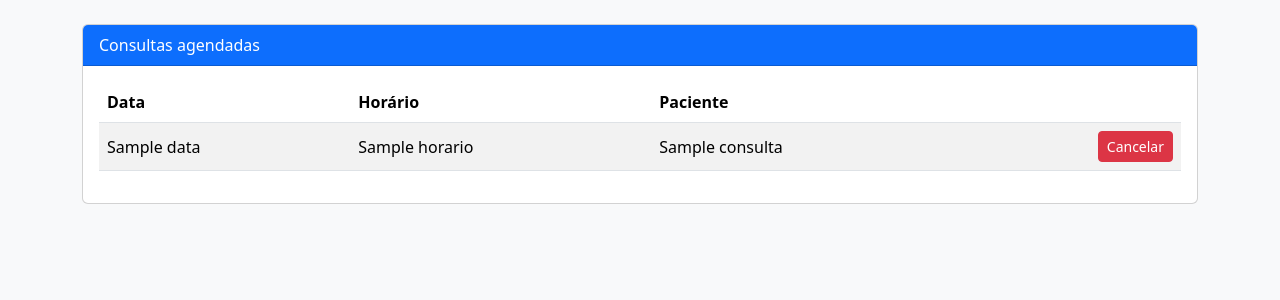
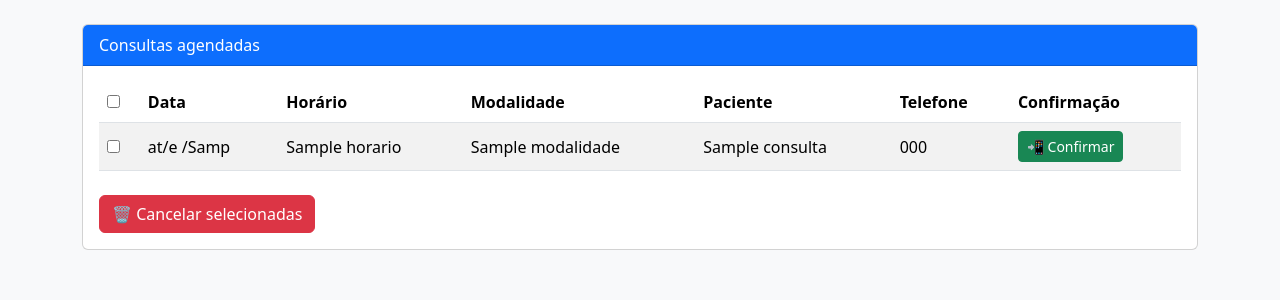
Before and after one commit to danielbrayner/agenda-dra-gabrielle, a Flask app: template templates/admin_panel.html in a window 1280 px wide. Shown: the part 55-355 px from the top of the page. Run offline with Flask 2, Linux system fonts and the light colour scheme; the template is opened without the code that fills it: most values are stand-ins (such as "Sample title", 1, 10 or a date in 2020).

Commit message:
feat: melhorias no agendamento, admin e novas colunas (telefone e modalidade)

```diff
--- a/server.py
+++ b/server.py
@@ -47,7 +47,7 @@ def buscar_disponibilidade_sqlite():
     return [(datetime.strptime(r["data"], "%Y-%m-%d").date(), r["horario"]) for r in rows]
 
 
-def marcar_horario_sqlite(data, horario, nome_paciente):
+def marcar_horario_sqlite(data, horario, nome_paciente, telefone, modalidade):
     conn = get_db_connection()
     cursor = conn.cursor()
 
@@ -65,10 +65,14 @@ def marcar_horario_sqlite(data, horario, nome_paciente):
         UPDATE agendamentos
         SET disponivel = 'nao',
             nome_paciente = ?,
+            telefone = ?,
+            modalidade = ?,
             criado_em = ?
         WHERE id = ?
     """, (
         nome_paciente,
+        telefone,
+        modalidade,
         datetime.now().strftime("%Y-%m-%d %H:%M:%S"),
         row["id"]
     ))
@@ -88,6 +92,12 @@ def login_required(f):
         return f(*args, **kwargs)
     return decorated
 
+
+def parece_telefone(texto):
+    numeros = "".join(c for c in texto if c.isdigit())
+    return 10 <= len(numeros) <= 11
+
+
 # =============================
 # INTENÇÕES
 # =============================
@@ -101,6 +111,7 @@ def detectar_intencao(msg):
     if any(p in msg for p in [
         "onde atende",
         "onde a dra atende",
+        "onde ela atende",
         "local de atendimento",
         "local",
         "endereço",
@@ -161,6 +172,8 @@ def chat():
         estado_usuario[user_id] = {
             "etapa": "inicio",
             "nome": None,
+            "telefone": None,
+            "modalidade": None,
             "data": None,
             "horario": None,
             "boas_vindas_enviadas": False
@@ -191,7 +204,7 @@ def chat():
                 "reply": (
                     "Sou o assistente virtual inteligente da Dra. Gabrielle. "
                     "Espero que esteja bem 😊. Como posso ajudar?\n"
-                    "Você pode reiniciar esse atendimento a qualquer momento digitando *Reiniciar*."
+                    "Você pode reiniciar esse atendimento a qualquer momento digitando Reiniciar."
                 )
             })
 
@@ -246,6 +259,20 @@ def chat():
             return jsonify({"reply": "😊 Para continuar o agendamento, me informe seu *nome completo*."})
 
         estado["nome"] = mensagem_original
+        estado["etapa"] = "pedir_telefone"
+
+
+    # =============================
+    # PEDIR TELEFONE
+    # =============================
+    if estado["etapa"] == "pedir_telefone":
+
+        if not parece_telefone(mensagem_original):
+            return jsonify({
+                "reply": "📞 Por favor, informe um telefone válido com DDD (ex: 85999999999)."
+            })
+
+        estado["telefone"] = mensagem_original
         estado["etapa"] = "mostrar_horarios"
 
         horarios = buscar_disponibilidade_sqlite()
@@ -256,6 +283,7 @@ def chat():
         texto = "Temos os seguintes horários disponíveis:\n"
         for d, h in horarios:
             texto += f"- {d.strftime('%d/%m/%Y')} às {h}\n"
+
         texto += "\nInforme a data e o horário desejados (ex: 18/12 14:00)."
         return jsonify({"reply": texto})
 
@@ -278,17 +306,48 @@ def chat():
 
             estado["data"] = data
             estado["horario"] = hora_str
-            estado["etapa"] = "confirmacao"
 
-            return jsonify({
-                "reply": (
-                    f"Confirmando:\n📅 {data.strftime('%d/%m/%Y')}\n"
-                    f"⏰ {hora_str}\n👤 {estado['nome']}\n\n"
-                    "Está correto? (sim ou não)"
-                )
-            })
         except:
             return jsonify({"reply": "Use o formato: 18/12 14:00"})
+
+        estado["etapa"] = "perguntar_modalidade"
+        return jsonify({
+            "reply": (
+                "A consulta será:\n"
+                "🏥 Presencial\n"
+                "💻 Online\n\n"
+                "Por favor, responda Presencial ou Online."
+            )
+        })
+
+    # =============================
+    # MODALIDADE
+    # =============================
+
+    if estado["etapa"] == "perguntar_modalidade":
+
+        if "presencial" in mensagem:
+            estado["modalidade"] = "Presencial"
+        elif "online" in mensagem:
+            estado["modalidade"] = "Online"
+        else:
+            return jsonify({
+                "reply": "Por favor, responda apenas Presencial ou Online 😊"
+            })
+
+        estado["etapa"] = "confirmacao"
+
+        return jsonify({
+            "reply": (
+                f"Confirmando:\n"
+                f"📅 {estado['data'].strftime('%d/%m/%Y')}\n"
+                f"⏰ {estado['horario']}\n"
+                f"📍 {estado['modalidade']}\n"
+                f"👤 {estado['nome']}\n"
+                f"📞 {estado['telefone']}\n\n"
+                "Está correto? (sim ou não)"
+            )
+        })
 
     # =============================
     # CONFIRMAÇÃO
@@ -297,7 +356,11 @@ def chat():
 
         if "sim" in mensagem:
             sucesso = marcar_horario_sqlite(
-                estado["data"], estado["horario"], estado["nome"]
+                estado["data"],
+                estado["horario"],
+                estado["nome"],
+                estado["telefone"],
+                estado["modalidade"]
             )
             estado_usuario.pop(user_id)
 
@@ -389,7 +452,7 @@ def adicionar_horario():
         conn.commit()
         conn.close()
 
-    return redirect(url_for("admin_panel"))
+    return redirect(url_for("admin_panel", data=data) + "#novo")
 
 
 @app.route("/admin/excluir-horario/<int:horario_id>")
@@ -404,6 +467,43 @@ def excluir_horario_livre(horario_id):
     conn.close()
     return redirect(url_for("admin_panel"))
 
+
+@app.route("/admin/excluir-consultas-lote", methods=["POST"])
+@login_required
+def excluir_consultas_lote():
+    ids = request.form.getlist("consulta_ids")
+
+    if ids:
+        conn = get_db_connection()
+        cursor = conn.cursor()
+        cursor.execute(
+            f"UPDATE agendamentos SET disponivel='sim', nome_paciente=NULL WHERE id IN ({','.join('?'*len(ids))})",
+            ids
+        )
+        conn.commit()
+        conn.close()
+
+    return redirect(url_for("admin_panel"))
+
+
+@app.route("/admin/excluir-horarios-lote", methods=["POST"])
+@login_required
+def excluir_horarios_lote():
+    ids = request.form.getlist("horario_ids")
+
+    if ids:
+        conn = get_db_connection()
+        cursor = conn.cursor()
+        cursor.execute(
+            f"DELETE FROM agendamentos WHERE id IN ({','.join('?'*len(ids))}) AND disponivel='sim'",
+            ids
+        )
+        conn.commit()
+        conn.close()
+
+    return redirect(url_for("admin_panel"))
+
+
 #if __name__ == '__main__': app.run(host='127.0.0.1', port=5000, debug=True)
 
 if __name__ == "__main__":
--- a/templates/admin_panel.html
+++ b/templates/admin_panel.html
@@ -11,7 +11,6 @@
     >
 
     <style>
-        /* Centralização perfeita dos botões no topo */
         .top-bar {
             display: grid;
             grid-template-columns: auto 1fr auto;
@@ -31,10 +30,6 @@
                 grid-template-columns: 1fr;
                 text-align: center;
             }
-
-            .menu-central {
-                justify-content: center;
-            }
         }
     </style>
 </head>
@@ -48,7 +43,6 @@
 
         <h4 class="mb-0">📋 Painel da Dra. Gabrielle</h4>
 
-        <!-- BOTÕES CENTRAIS -->
         <div class="menu-central">
             <button class="btn btn-outline-primary btn-sm"
                     onclick="mostrarSecao('consultas')">
@@ -72,7 +66,7 @@
 
     </div>
 
-    <!-- CONSULTAS AGENDADAS -->
+    <!-- CONSULTAS -->
     <div id="consultas" class="card mb-4 secao">
         <div class="card-header bg-primary text-white">
             Consultas agendadas
@@ -80,32 +74,65 @@
         <div class="card-body table-responsive">
 
             {% if consultas %}
+            <form method="POST" action="/admin/excluir-consultas-lote#consultas">
                 <table class="table table-striped align-middle">
                     <thead>
                         <tr>
+                            <th>
+                                <input type="checkbox" onclick="toggleAll(this, 'consulta')">
+                            </th>
                             <th>Data</th>
                             <th>Horário</th>
+                            <th>Modalidade</th>
                             <th>Paciente</th>
-                        <th></th>
+                            <th>Telefone</th>
+                            <th>Confirmação</th>
                         </tr>
                     </thead>
                     <tbody>
                         {% for c in consultas %}
                         <tr>
-                        <td>{{ c.data }}</td>
+                            <td>
+                                <input type="checkbox" name="consulta_ids" value="{{ c.id }}" class="consulta">
+                            </td>
+                            <td>{{ c.data[8:10] }}/{{ c.data[5:7] }}/{{ c.data[0:4] }}</td>
                             <td>{{ c.horario }}</td>
+                            <td>{{ c.modalidade }}</td>
                             <td>{{ c.nome_paciente }}</td>
-                        <td class="text-end">
-                            <a href="/admin/excluir/{{ c.id }}"
-                               class="btn btn-sm btn-danger"
-                               onclick="return confirm('Deseja cancelar esta consulta?')">
-                                Cancelar
+                            <td>{{ c.telefone }}</td>
+                            <td>
+                                <a
+                                    href="https://wa.me/55{{ c.telefone | replace(' ', '') | replace('-', '') }}?text={{
+                                        (
+                                            'Olá! Você tem uma consulta marcada com a Dra Gabrielle no dia '
+                                            ~ c.data[8:10] ~ '/' ~ c.data[5:7] ~ '/' ~ c.data[0:4]
+                                            ~ ' às '
+                                            ~ c.horario
+                                            ~ ' na modalidade '
+                                            ~ c.modalidade
+                                            ~ '.\n\nLembrando que a Dra atende no Shopping Aldeota - Sala 1605. '
+                                            ~ 'Caso sua consulta seja online, a Dra irá enviar um link no horário marcado.\n\n'
+                                            ~ 'Posso confirmar sua consulta?'
+                                        ) | urlencode
+                                    }}"
+                                    target="_blank"
+                                    class="btn btn-success btn-sm"
+                                    title="Enviar mensagem de confirmação"
+                                >
+                                    📲 Confirmar
                                 </a>
                             </td>
+
                         </tr>
                         {% endfor %}
                     </tbody>
                 </table>
+
+                <button class="btn btn-danger mt-2"
+                        onclick="return confirm('Cancelar consultas selecionadas?')">
+                    🗑️ Cancelar selecionadas
+                </button>
+            </form>
             {% else %}
             <p class="text-muted mb-0">Nenhuma consulta agendada.</p>
             {% endif %}
@@ -113,7 +140,7 @@
         </div>
     </div>
 
-    <!-- HORÁRIOS LIVRES -->
+    <!-- HORÁRIOS -->
     <div id="horarios" class="card mb-4 secao d-none">
         <div class="card-header bg-success text-white">
             Horários livres
@@ -121,30 +148,35 @@
         <div class="card-body table-responsive">
 
             {% if horarios_livres %}
+            <form method="POST" action="/admin/excluir-horarios-lote#horarios">
                 <table class="table table-striped align-middle">
                     <thead>
                         <tr>
+                            <th>
+                                <input type="checkbox" onclick="toggleAll(this, 'horario')">
+                            </th>
                             <th>Data</th>
                             <th>Horário</th>
-                        <th></th>
                         </tr>
                     </thead>
                     <tbody>
                         {% for h in horarios_livres %}
                         <tr>
-                        <td>{{ h.data }}</td>
+                            <td>
+                                <input type="checkbox" name="horario_ids" value="{{ h.id }}" class="horario">
+                            </td>
+                            <td>{{ h.data[8:10] }}/{{ h.data[5:7] }}/{{ h.data[0:4] }}</td>
                             <td>{{ h.horario }}</td>
-                        <td class="text-end">
-                            <a href="/admin/excluir-horario/{{ h.id }}"
-                               class="btn btn-sm btn-outline-danger"
-                               onclick="return confirm('Excluir este horário?')">
-                                Excluir
-                            </a>
-                        </td>
                         </tr>
                         {% endfor %}
                     </tbody>
                 </table>
+
+                <button class="btn btn-outline-danger mt-2"
+                        onclick="return confirm('Excluir horários selecionados?')">
+                    🗑️ Excluir selecionados
+                </button>
+            </form>
             {% else %}
             <p class="text-muted mb-0">Nenhum horário livre cadastrado.</p>
             {% endif %}
@@ -152,19 +184,24 @@
         </div>
     </div>
 
-    <!-- NOVO HORÁRIO -->
+    <!-- NOVO -->
     <div id="novo" class="card secao d-none">
         <div class="card-header">
             ➕ Adicionar novo horário
         </div>
         <div class="card-body">
 
-            <form method="POST" action="/admin/adicionar-horario">
+            <form method="POST" action="/admin/adicionar-horario#novo">
                 <div class="row g-3">
-
                     <div class="col-md-5">
                         <label class="form-label">Data</label>
-                        <input type="date" name="data" class="form-control" required>
+                        <input
+                            type="date"
+                            name="data"
+                            class="form-control"
+                            value="{{ request.args.get('data', '') }}"
+                            required
+                        >
                     </div>
 
                     <div class="col-md-5">
@@ -177,7 +214,6 @@
                             Adicionar
                         </button>
                     </div>
-
                 </div>
             </form>
 
@@ -186,15 +222,28 @@
 
 </div>
 
-<!-- SCRIPT -->
 <script>
+function toggleAll(master, classe) {
+    document.querySelectorAll('.' + classe).forEach(cb => {
+        cb.checked = master.checked;
+    });
+}
+
 function mostrarSecao(id) {
-        document.querySelectorAll(".secao").forEach(secao => {
-            secao.classList.add("d-none");
+    document.querySelectorAll('.secao').forEach(secao => {
+        secao.classList.add('d-none');
     });
 
-        document.getElementById(id).classList.remove("d-none");
+    document.getElementById(id).classList.remove('d-none');
+    window.location.hash = id;
 }
+
+window.addEventListener('load', () => {
+    const hash = window.location.hash.replace('#', '');
+    if (hash) {
+        mostrarSecao(hash);
+    }
+});
 </script>
 
 </body>
```
Also changed, not shown: 1 other file. Lines whose indentation alone changed are shown as unchanged.
